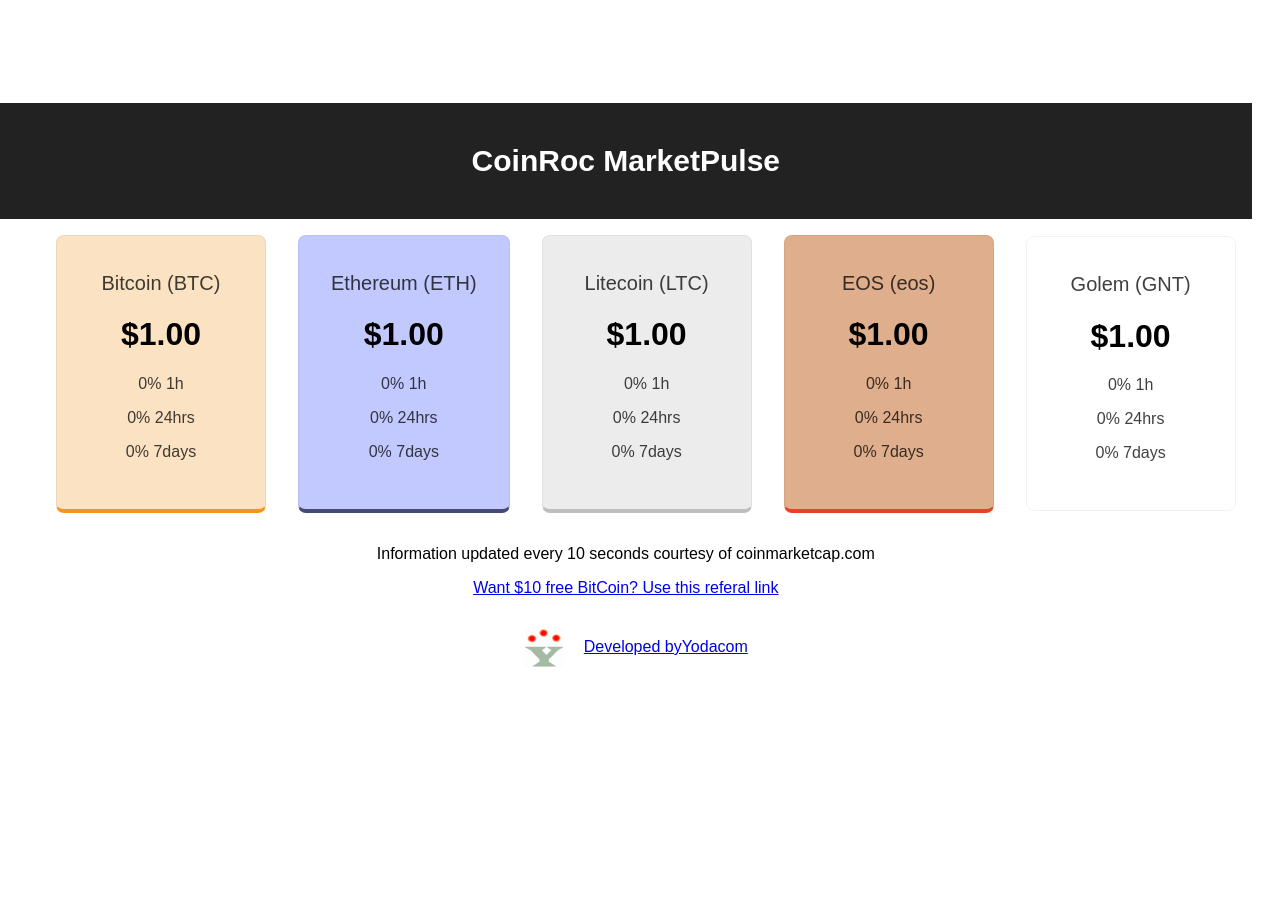
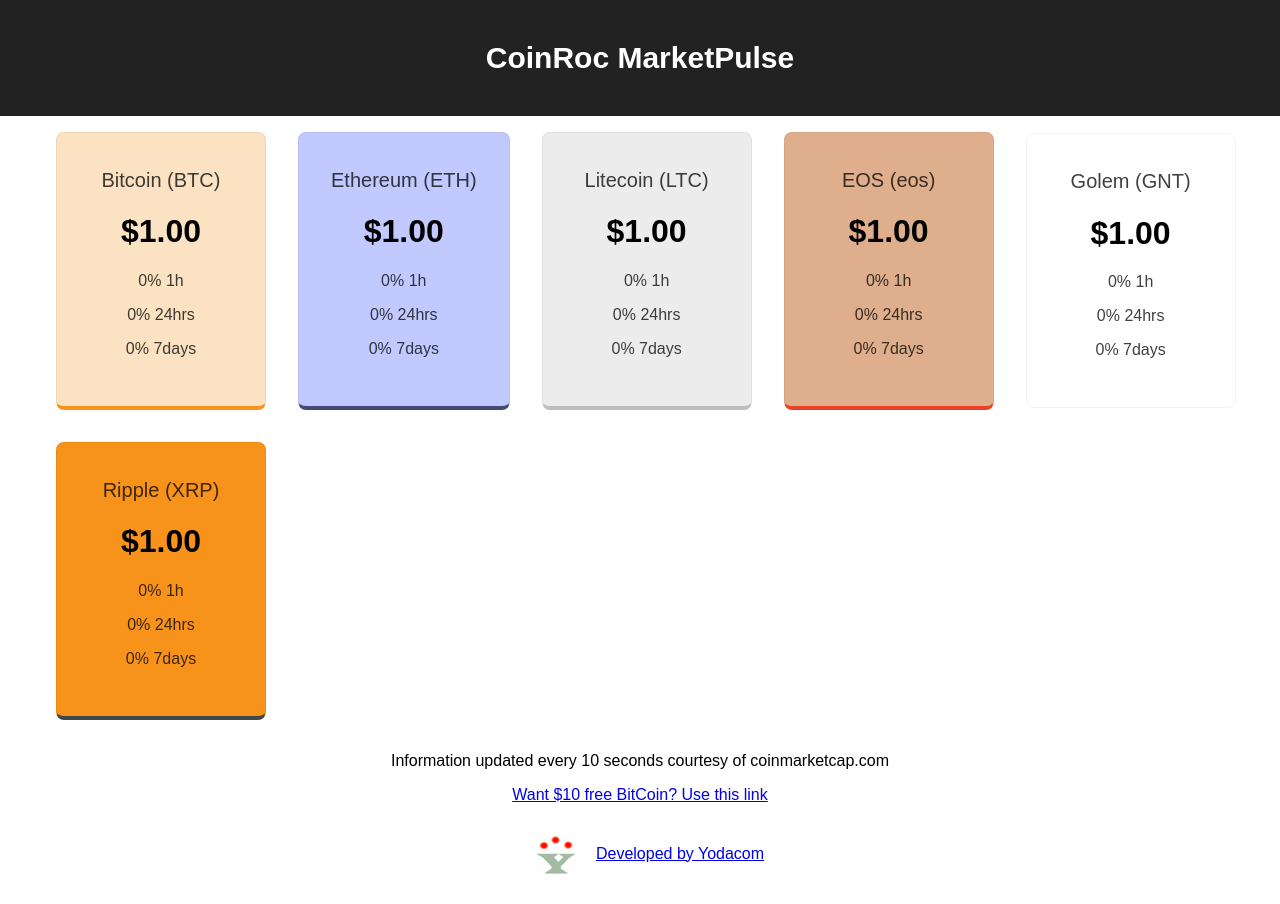
Before and after one commit to yodacom/coinroc, a React (Create React App) app: page / in a window 1280 px wide. Before the commit the page ends 800 px from the top, so only its background shows below. Built offline with nearby package versions, Linux system fonts and the light colour scheme; no server answers.

Commit message:
added ripple

```diff
--- a/src/components/Cryptocurrency.css
+++ b/src/components/Cryptocurrency.css
@@ -31,3 +31,7 @@
   background-color: #1ebecf;
   border-bottom: solid 4px #ebaf68;
 }
+.ripple {
+  background-color: #f7931a;
+  border-bottom: solid 4px #404849;
+}
--- a/src/components/Tickers.js
+++ b/src/components/Tickers.js
@@ -53,6 +53,15 @@
           percent_change_1h: "0",
           percent_change_24h: "0",
           percent_change_7d: "0"
+        },
+        {
+          id: "ripple",
+          name: "Ripple",
+          symbol: "XRP",
+          price_usd: "1",
+          percent_change_1h: "0",
+          percent_change_24h: "0",
+          percent_change_7d: "0"
         }
       ]
     };
@@ -75,7 +84,8 @@
           "ethereum",
           "litecoin",
           "eos",
-          "golem-network-tokens"
+          "golem-network-tokens",
+          "ripple"
         ];
         const result = response.data.filter(currency =>
           wanted.includes(currency.id)
@@ -94,15 +104,10 @@
         <ul className="tickers">{tickers}</ul>
         <p>
           Information updated every 10 seconds courtesy of coinmarketcap.com</p>
-        <a href="https://www.coinbase.com/join/594066242c5bb500a80e1419" alt="Get Free Bitcoin" >Want $10 free BitCoin?  Use this referal link </a>
+        <a href="https://www.coinbase.com/join/594066242c5bb500a80e1419" alt="Get Free Bitcoin" >Want $10 free BitCoin?  Use this link </a>
 
-        <a href="http://jjblack.com" className="attribFooter" > <img src={YodacomLogo} className="attribLogo" alt="Yodacom.com" />Developed byYodacom</a>
+        <a href="http://jjblack.com" className="attribFooter" > <img src={YodacomLogo} className="attribLogo" alt="Yodacom.com" />Developed by Yodacom</a>
       </div>
-
-      // <div className="Media">
-      //   <img class="Media-figure" src={YodacomLogo} alt="Yodacom Logo">
-      //     <p class="Media-body">Developed by Yodacom</p>
-      // </div>
 
     );
   }
--- a/src/index.css
+++ b/src/index.css
@@ -4,7 +4,6 @@
   margin: 0;
   padding: 0;
   font-family: sans-serif;
-  align-items: center;
 }
 #main {
   flex-direction: row;
```
